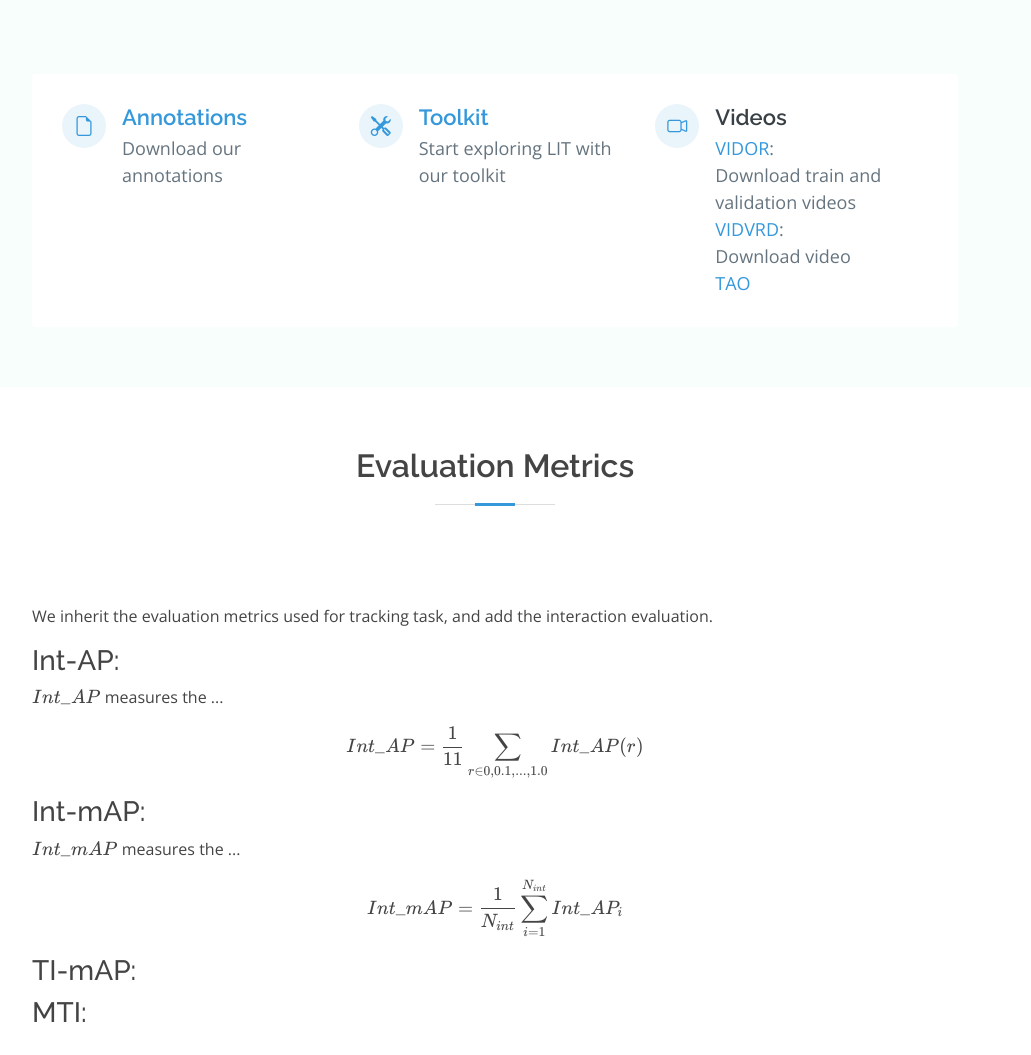
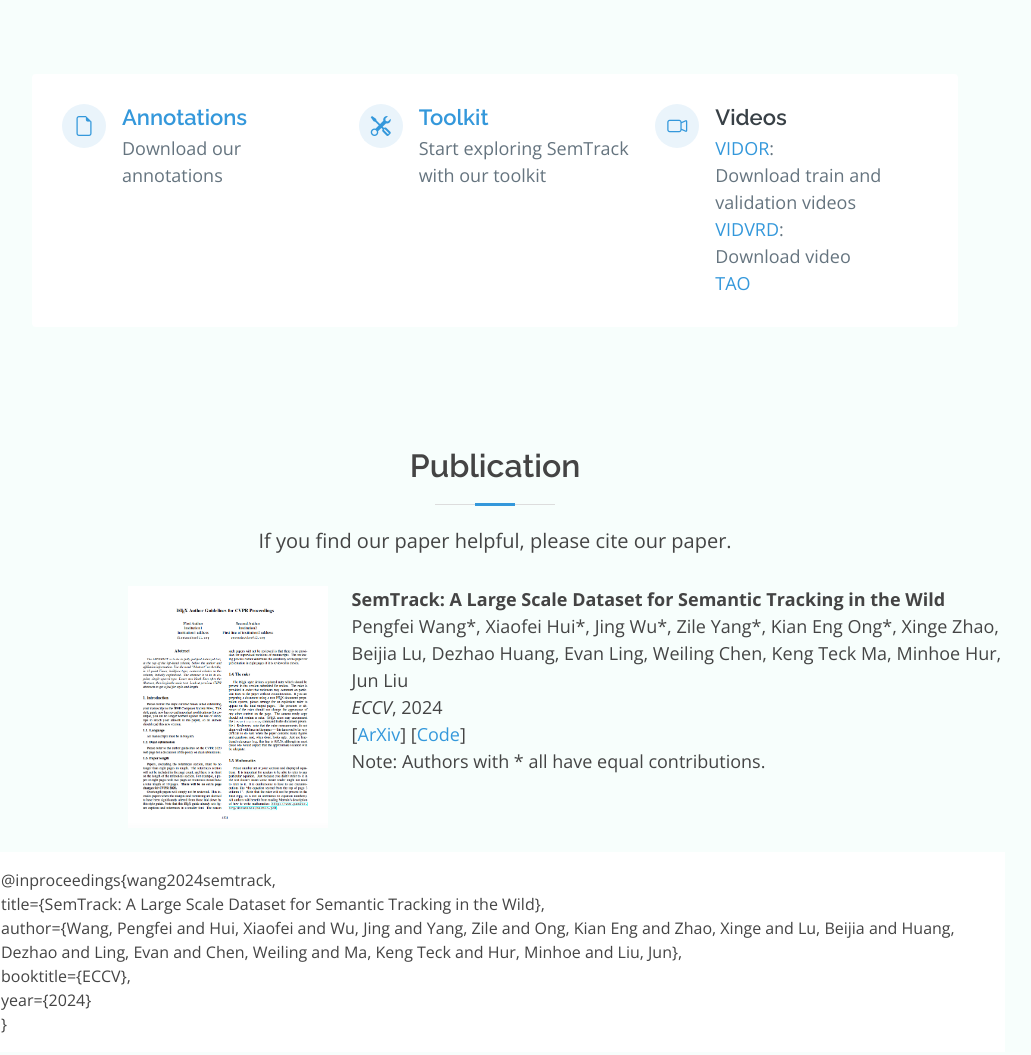
Before and after one commit to sutdcv/SemTrack, a plain HTML site: page index.html in a window 1280 px wide. Shown: the part 1220-2275 px from the top of the page, without its empty margins (145-1176 px from the left). Drawn offline with nearby package versions, Linux system fonts and the light colour scheme.

Commit message:
Update index.html

```diff
--- a/index.html
+++ b/index.html
@@ -201,7 +201,7 @@
                 <div class="col-lg-4 info mt-4 mt-lg-0">
                   <i class="bi bi-tools"></i>
                   <h4><a href="#">Toolkit</a></h4>
-                  <p>Start exploring LIT with our toolkit</p>
+                  <p>Start exploring SemTrack with our toolkit</p>
                 </div>
 
                 <div class="col-lg-4 info mt-4 mt-lg-0">
@@ -225,7 +225,7 @@
 
 
     <!-- ======= Evaluation metrics Section ======= -->
-    <section id="evaluation_metrics" class="contact">
+<!--     <section id="evaluation_metrics" class="contact">
       <div class="container">
 
         <div class="section-title">
@@ -257,7 +257,8 @@
           </div>
         </div>
       </div>
-    </section><!-- End Download Section -->
+    </section> -->
+    <!-- End Download Section -->
 
 
     <!-- ======= Publication Section ======= -->
```
